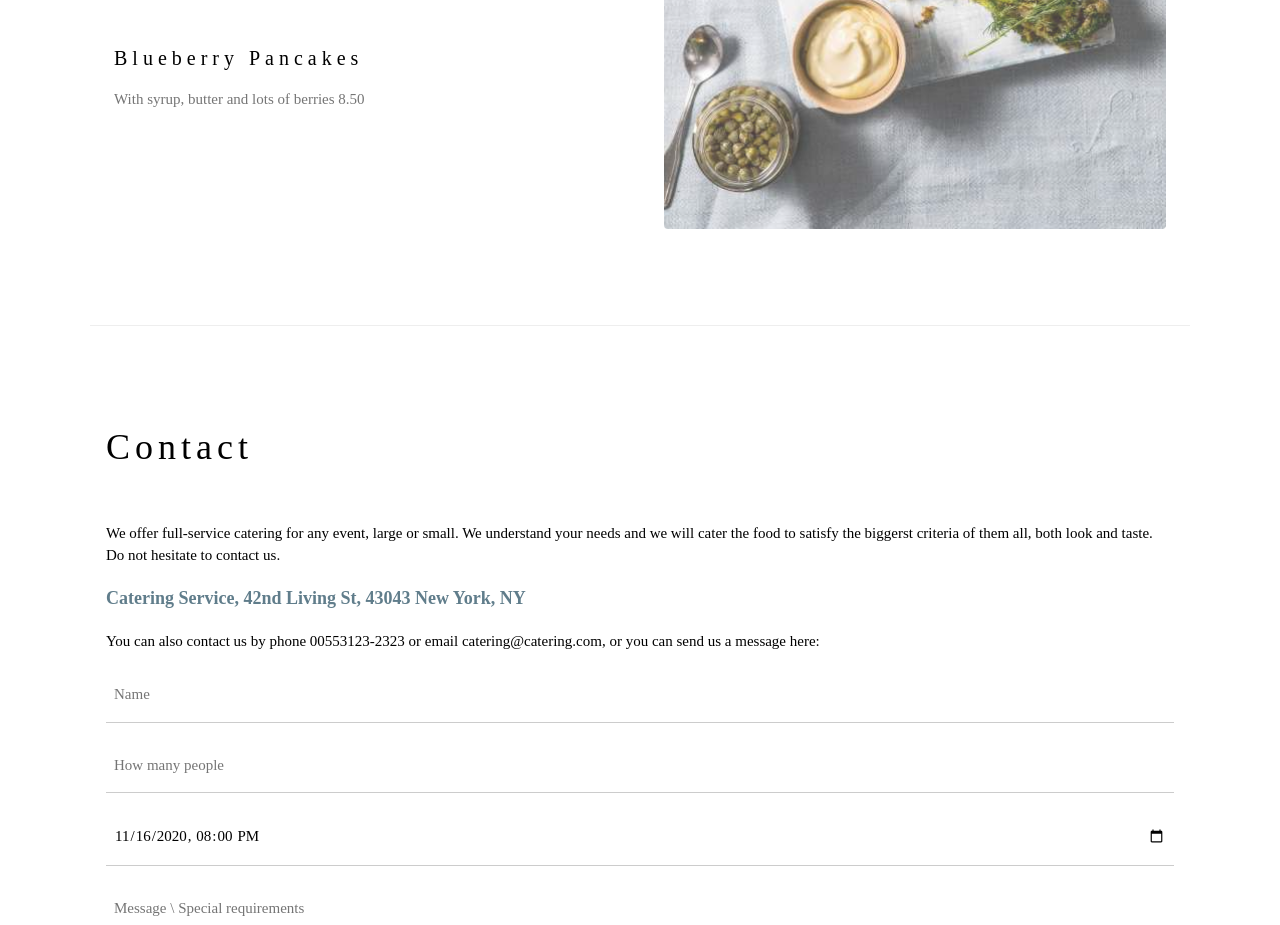
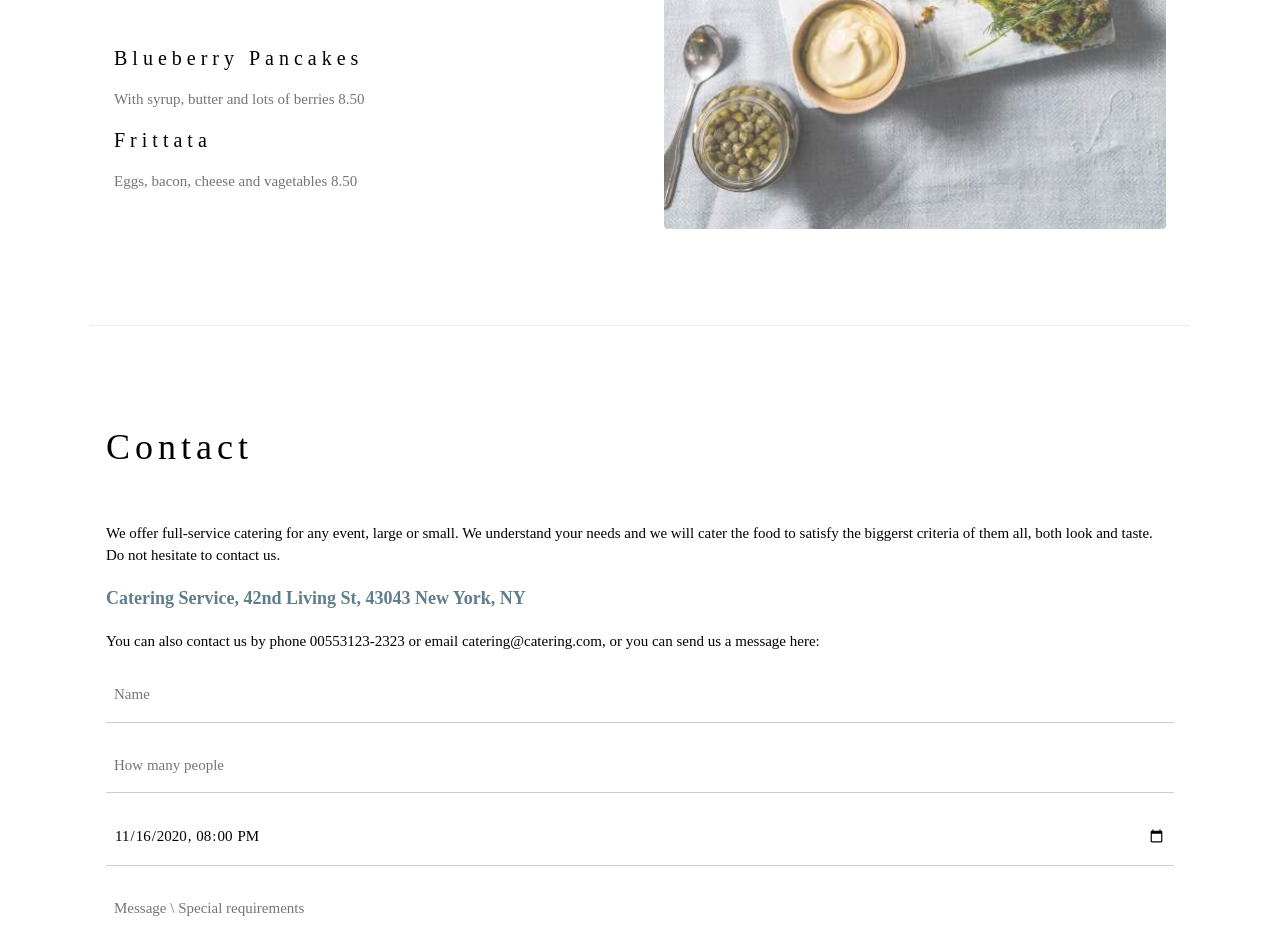
Before and after one commit to CassioCintra/CursoGit, a plain HTML site: page projeto/index.html in a window 1280 px wide. Shown: the part 2060-2985 px from the top of the page. Drawn offline with nearby package versions, Linux system fonts and the light colour scheme.

Commit message:
Adicionando o item Frittata ao Menu

```diff
--- a/projeto/index.html
+++ b/projeto/index.html
@@ -73,6 +73,9 @@ h1, h2, h3, h4, h5, h6 {
 
       <h4>Blueberry Pancakes</h4>
       <p class="w3-text-grey">With syrup, butter and lots of berries 8.50</p>
+
+      <h4>Frittata</h4>
+      <p class="w3-text-grey">Eggs, bacon, cheese and vagetables 8.50</p>
     </div>
 
     <div class="w3-col l6 w3-padding-large">
```
